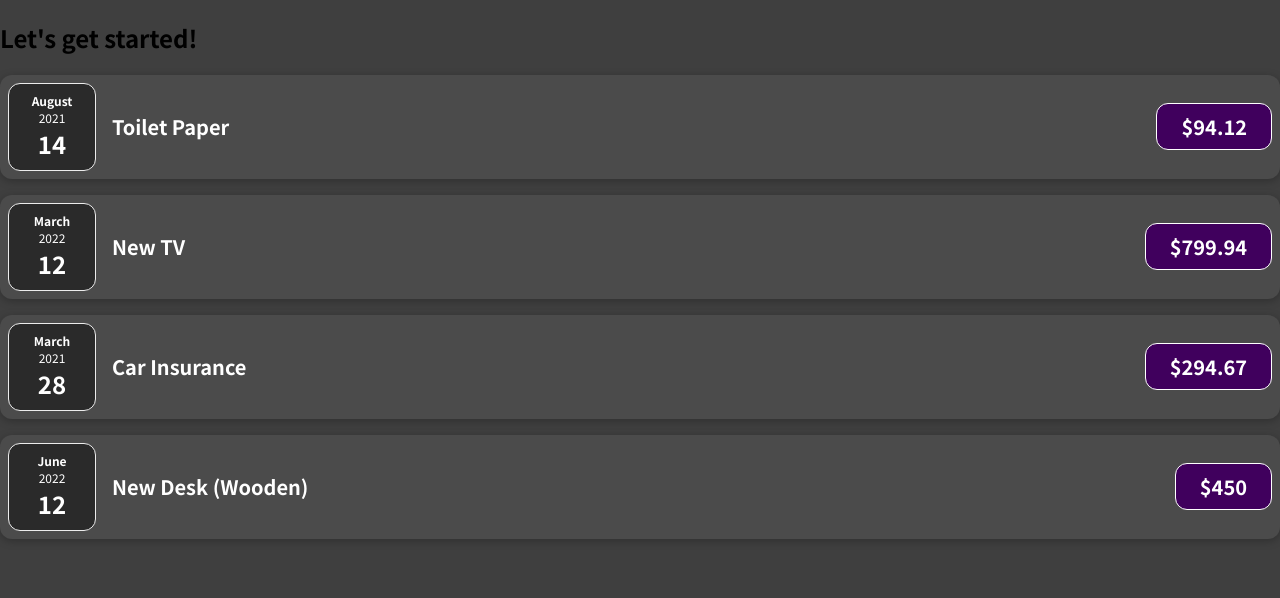
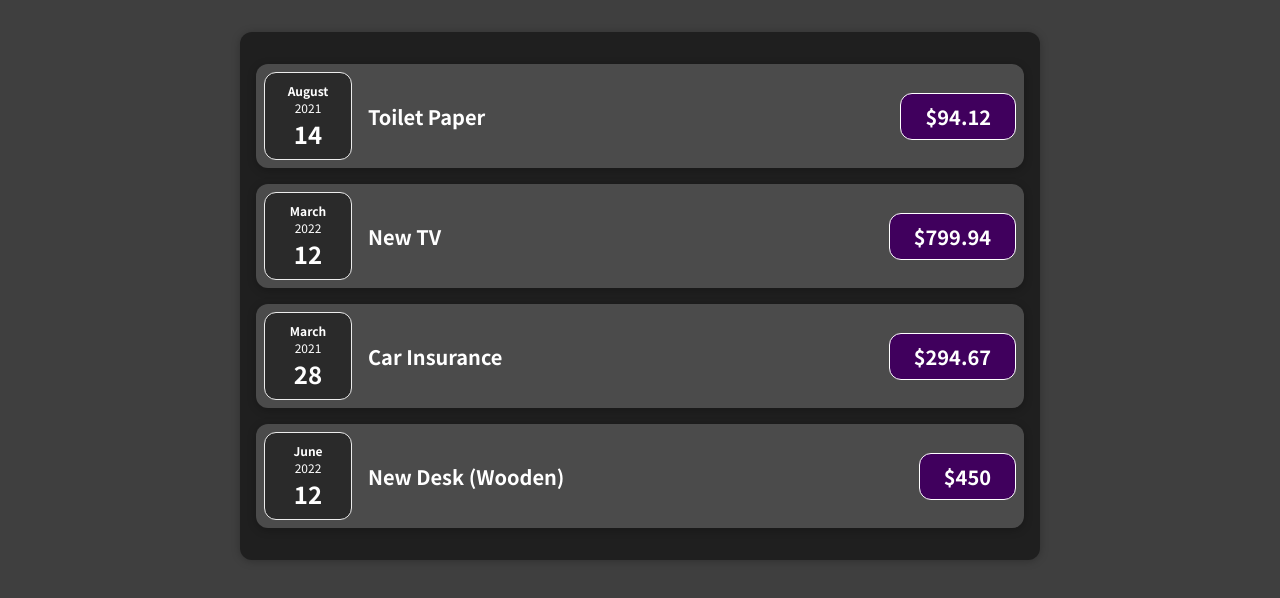
Before and after one commit to sheekap/expence_tracker, a JavaScript app: page / in a window 1280 px wide. Shown: the top 598 px of the page. Built offline with nearby package versions, Linux system fonts and the light colour scheme.

Commit message:
parent expenses component to clean up App.js

```diff
--- a/src/App.js
+++ b/src/App.js
@@ -1,4 +1,4 @@
-import ExpenseItem from "./components/ExpenseItem";
+import Expenses from "./components/Expenses";
 
 function App() {
   const expenses = [
@@ -30,28 +30,7 @@
 
   return (
     <div>
-      <h2>Let's get started!</h2>
-      {/* TODO: use a loop */}
-      <ExpenseItem
-        title={expenses[0].title}
-        amount={expenses[0].amount}
-        date={expenses[0].date}
-      />
-      <ExpenseItem
-        title={expenses[1].title}
-        amount={expenses[1].amount}
-        date={expenses[1].date}
-      />
-      <ExpenseItem
-        title={expenses[2].title}
-        amount={expenses[2].amount}
-        date={expenses[2].date}
-      />
-      <ExpenseItem
-        title={expenses[3].title}
-        amount={expenses[3].amount}
-        date={expenses[3].date}
-      />
+      <Expenses expense_data={expenses} />
     </div>
   );
 }
--- /dev/null
+++ b/src/components/Expenses.css
@@ -0,0 +1,9 @@
+.expenses {
+  padding: 1rem;
+  background-color: rgb(31, 31, 31);
+  margin: 2rem auto;
+  width: 50rem;
+  max-width: 95%;
+  border-radius: 12px;
+  box-shadow: 0 1px 8px rgba(0, 0, 0, 0.25);
+}
--- /dev/null
+++ b/src/components/Expenses.js
@@ -0,0 +1,22 @@
+import ExpenseItem from "./ExpenseItem";
+import "./Expenses.css"
+
+function Expenses(props) {
+  const expenses = props.expense_data;
+
+  return (
+    <div className="expenses">
+      <div>
+        <div>
+          {/* TODO: use a loop if I can */}
+          <ExpenseItem title={expenses[0].title} amount={expenses[0].amount} date={expenses[0].date} />
+          <ExpenseItem title={expenses[1].title} amount={expenses[1].amount} date={expenses[1].date} />
+          <ExpenseItem title={expenses[2].title} amount={expenses[2].amount} date={expenses[2].date} />
+          <ExpenseItem title={expenses[3].title} amount={expenses[3].amount} date={expenses[3].date} />
+        </div>
+      </div>
+    </div>
+  );
+}
+
+export default Expenses;
```
Also changed, not shown: 1 other file (tests, documents, lock files or other folders).
